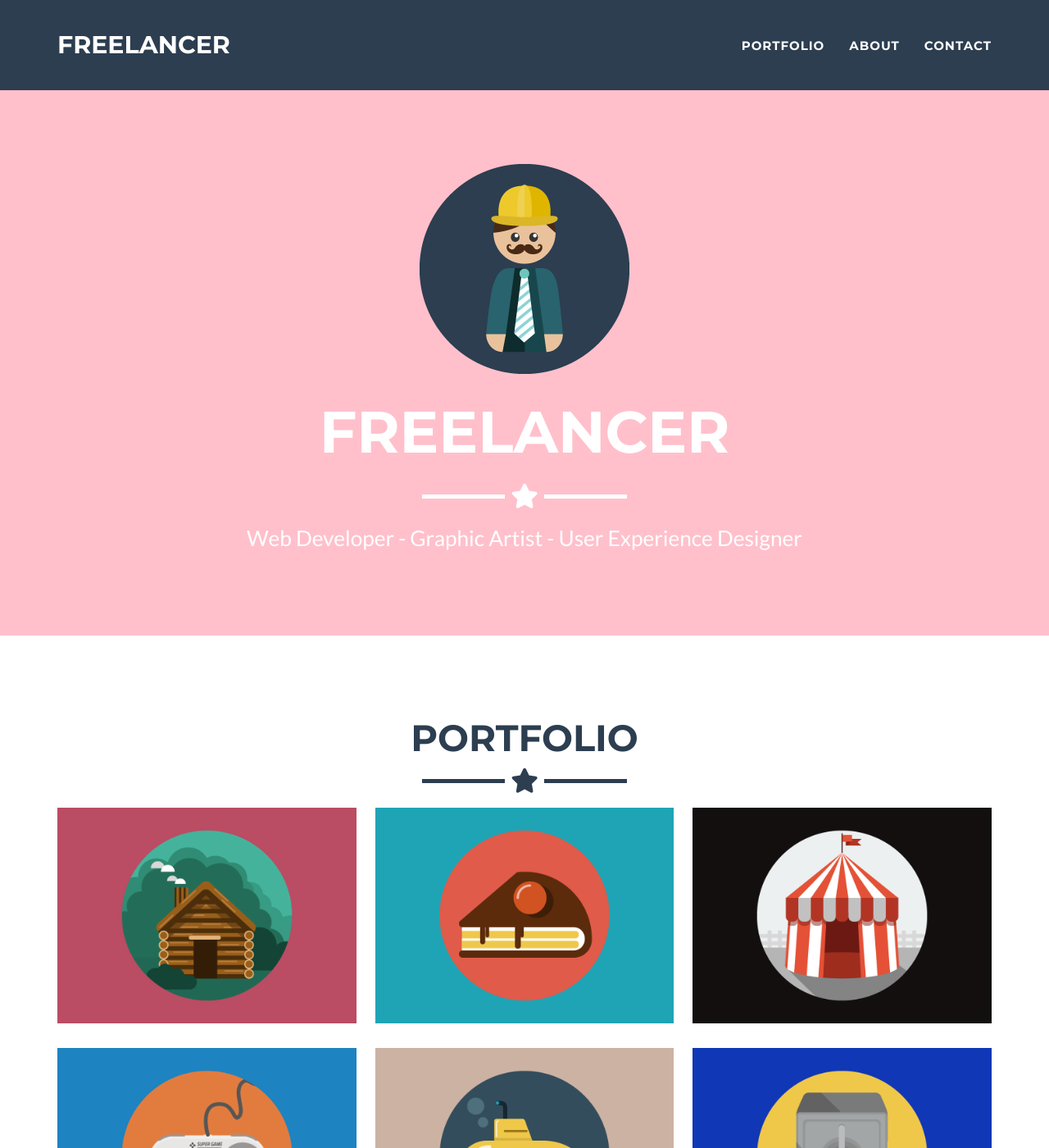
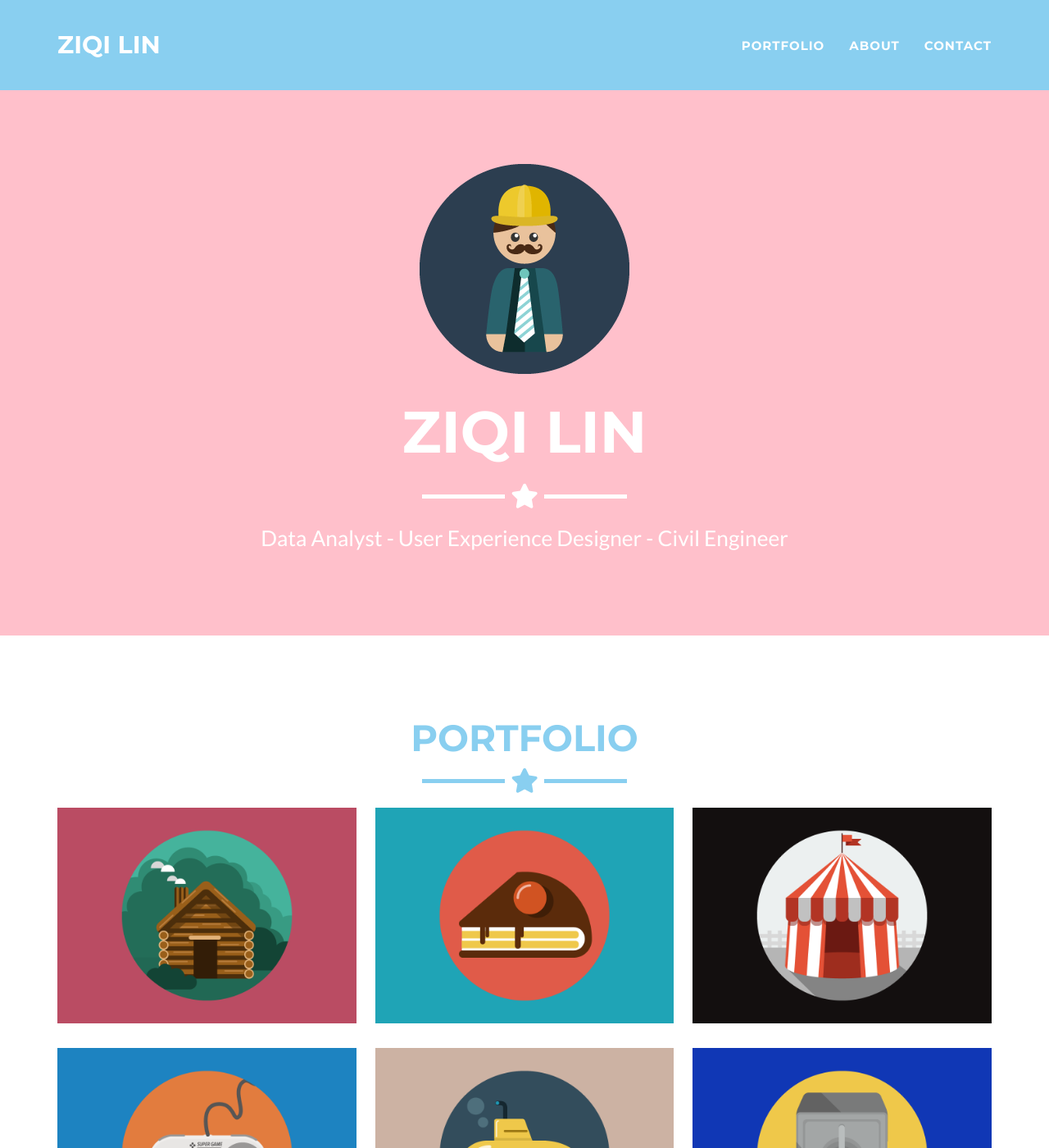
Before and after one commit to zikkkiii/zikkkiii.github.io, a Jekyll site: the page built from _posts/2014-07-18-project-1.markdown, in a window 1280 px wide and 1400 px high. Shown: the whole window at 82% size. Built offline with Jekyll 4.4.1, drawn with Linux system fonts in a browser that asks for light colours.

Commit message:
Update _config.yml

```diff
--- a/_config.yml
+++ b/_config.yml
@@ -1,11 +1,11 @@
 # Site settings
-title: Freelancer
+title: Ziqi Lin
 email: ziqi.lin@sjsu.edu
 url: https://github.com/jeromelachaud/freelancer-theme
 description: "Write an awesome description for your new site here. You can edit this line in _config.yml. It will appear in your document head meta (for Google search results) and in your feed.xml site description."
 keywords: "your keywords, separated by commas"
-skills: "Web Developer - Graphic Artist - User Experience Designer"
-meta_author: LastName FirstName
+skills: "Data Analyst - User Experience Designer - Civil Engineer"
+meta_author: Lin Ziqi
 
 # Google webmaster tools
 google_verify:
@@ -27,7 +27,7 @@ disqus_shortname: myshortname
 color:
   primary: FFC0CB #80B3FF
   primary-rgb: "24,288,156" #"128,179,255"
-  secondary: 2c3e50 #FD6E8A
+  secondary: 89CFF0 #FD6E8A
   secondary-dark: 233140 #A2122F
 
 # Footer settings
```
